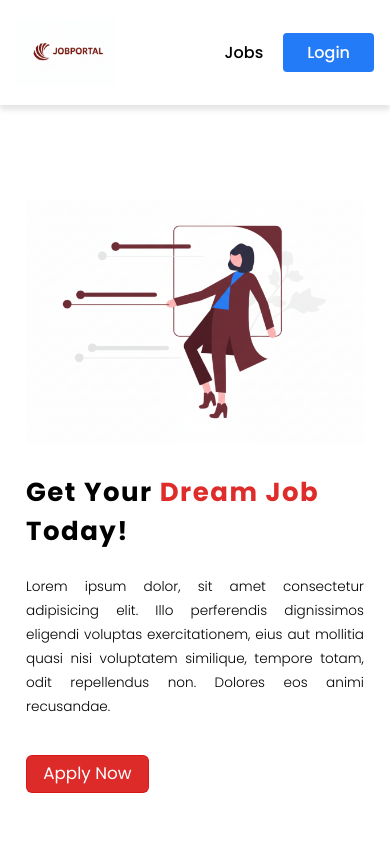
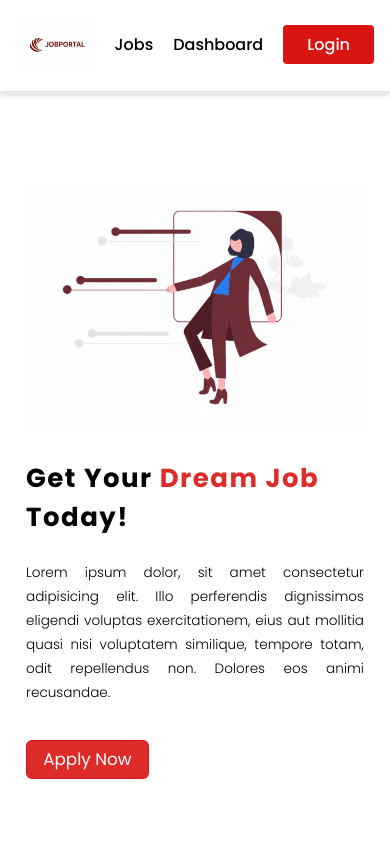
Before and after one commit to Satwik-1114/job-portal-client, a React (Vite) app: page / in a window 390 px wide. Shown: the top 844 px of the page. Built offline with nearby package versions, Linux system fonts and the light colour scheme; no server answers.

Commit message:
css changed

```diff
--- a/src/components/shared/Navbar.jsx
+++ b/src/components/shared/Navbar.jsx
@@ -13,11 +13,11 @@ const Navbar = ({ navbarRef }) => {
                     <NavLink className="nav-item" to="/all-jobs">
                         Jobs
                     </NavLink>
-                    <NavLink className="nav-item hidden sm:block" to="/dashboard">
+                    <NavLink className="nav-item" to="/dashboard">
                         Dashboard
                     </NavLink>
                     <NavLink className="nav-item" to="/login">
-                        <span className="bg-[#247BF7] text-white px-6 py-2 rounded"> Login</span>
+                        <span className="bg-[#d91512] text-white px-6 py-2 rounded"> Login</span>
                     </NavLink>
                 </div>
             </div>
```
